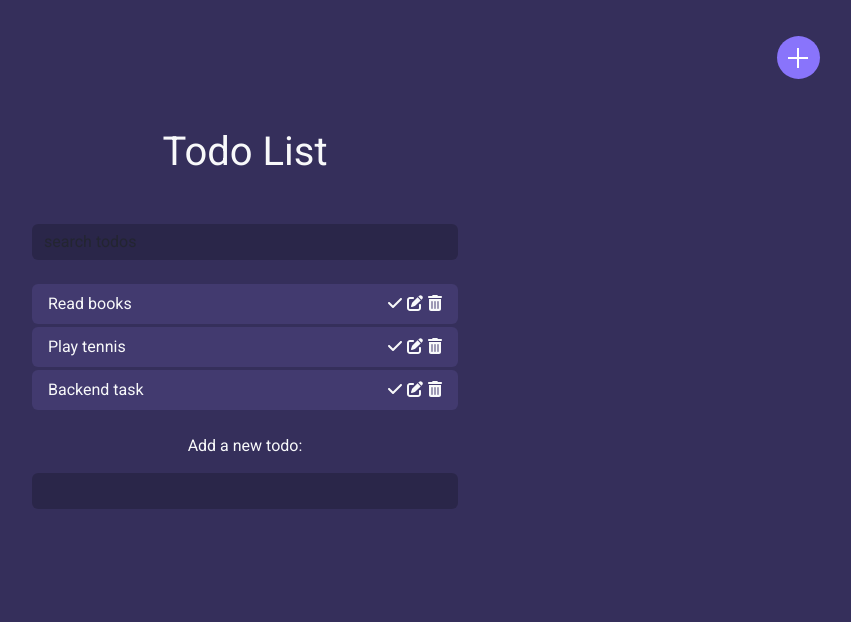
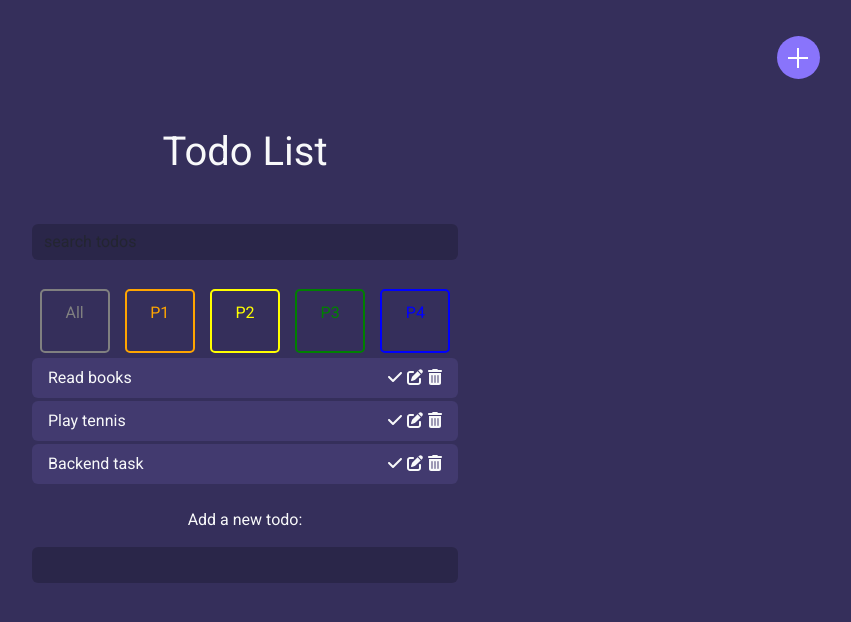
Before and after one commit to MdAmine/todo-app-2024, a React (Vite) app: page / in a window 1280 px wide. Both pictures are taken after typing "name@example.com", "Sample" into the empty fields and a click on the button "Login". Shown: the top 622 px of the page, without its empty margins (395-1246 px from the left). Built offline with nearby package versions, Linux system fonts and the light colour scheme; the HTML template or start-up script is replaced by a standard one.

Commit message:
priority

```diff
--- a/src/components/to-do/list-to-do/List-to-do.tsx
+++ b/src/components/to-do/list-to-do/List-to-do.tsx
@@ -1,6 +1,7 @@
 import AddToDo from "../add-to-do/Add-To-Do.tsx";
 import ToDoItem from "../To-do-item/To-do-item.tsx";
 import {useState} from "react";
+import Priority from "../priority-item/Priority-item.tsx";
 
 function ListToDo() {
     const genereteId = () => Math.floor(Math.random() * 1000000);
@@ -8,20 +9,25 @@ function ListToDo() {
         {
             id: genereteId(),
             name: "Read books",
-            completed: false
+            completed: false,
+            priority: "P1"
         },
         {
             id: genereteId(),
             name: "Play tennis",
-            completed: false
+            completed: false,
+            priority: "P2"
+
         },
         {
             id: genereteId(),
             name: "Backend task",
-            completed: false
+            completed: false,
+            priority: "P2"
         },
     ]);
     const [searchQuery, setSearchQuery] = useState("");
+    const [selectedPriority, setSelectedPriority] = useState("All");
 
     const addToDo = (name) => {
         const duplicate = items.some(item => item.name.toLowerCase() === name.toLowerCase());
@@ -32,7 +38,8 @@ function ListToDo() {
         const newItem = {
             id: genereteId(),
             name: name,
-            completed: false
+            completed: false,
+            priority: selectedPriority
         };
         setItems([...items, newItem]);
     }
@@ -51,9 +58,6 @@ function ListToDo() {
         setSearchQuery(event.target.value);
     };
 
-    const filteredItems = items.filter(item =>
-        item.name.toLowerCase().includes(searchQuery.toLowerCase())
-    );
 
     const completeTask = (id) => {
         setItems(prevItems =>
@@ -61,6 +65,15 @@ function ListToDo() {
                 item.id === id ? {...item, completed: !item.completed} : item
             )
         );
+    };
+
+    const filteredItems = items.filter(item =>
+        item.name.toLowerCase().includes(searchQuery.toLowerCase()) &&
+        (selectedPriority === "All" || item.priority === selectedPriority)
+    );
+
+    const handlePriorityClick = (priority) => {
+        setSelectedPriority(priority);
     };
     return (
         <div className="container">
@@ -75,6 +88,13 @@ function ListToDo() {
                     onChange={handleSearchChange}
                 />
             </header>
+            <div style={{display: 'flex', justifyContent: 'space-around', flexWrap: 'wrap'}}>
+                <Priority color="gray" text="All" onClick={() => handlePriorityClick("All")}/>
+                <Priority color="orange" text="P1" onClick={() => handlePriorityClick("P1")}/>
+                <Priority color="yellow" text="P2" onClick={() => handlePriorityClick("P2")}/>
+                <Priority color="green" text="P3" onClick={() => handlePriorityClick("P3")}/>
+                <Priority color="blue" text="P4" onClick={() => handlePriorityClick("P4")}/>
+            </div>
             {filteredItems.map((item) => (
                 <ToDoItem key={item.id} item={item} deleteToDo={deleteToDo} editToDo={editToDo}
                           completeTask={completeTask}/>
--- /dev/null
+++ b/src/components/to-do/priority-item/Priority-item.tsx
@@ -0,0 +1,37 @@
+import React from 'react';
+
+interface PriorityProps {
+    color: string;
+    text: string;
+    onClick: () => void;
+}
+
+const Priority: React.FC<PriorityProps> = ({color, text, onClick}) => {
+    return (
+        <div style={{
+            border: `2px solid ${color}`,
+            transition: 'background-color 0.3s',
+            padding: '10px',
+            margin: '5px',
+            borderRadius: '5px',
+            minWidth: '70px',
+            textAlign: 'center',
+            color: color,
+        }}
+             onMouseEnter={(e) => {
+                 (e.currentTarget as HTMLDivElement).style.backgroundColor = color;
+                 (e.currentTarget.querySelector('p') as HTMLParagraphElement).style.color = '#fff';
+             }}
+             onMouseLeave={(e) => {
+                 (e.currentTarget as HTMLDivElement).style.backgroundColor = 'transparent';
+                 (e.currentTarget.querySelector('p') as HTMLParagraphElement).style.color = color;
+             }}
+             onClick={onClick}
+        >
+            <p>{text}</p>
+        </div>
+    )
+        ;
+};
+
+export default Priority;
```
